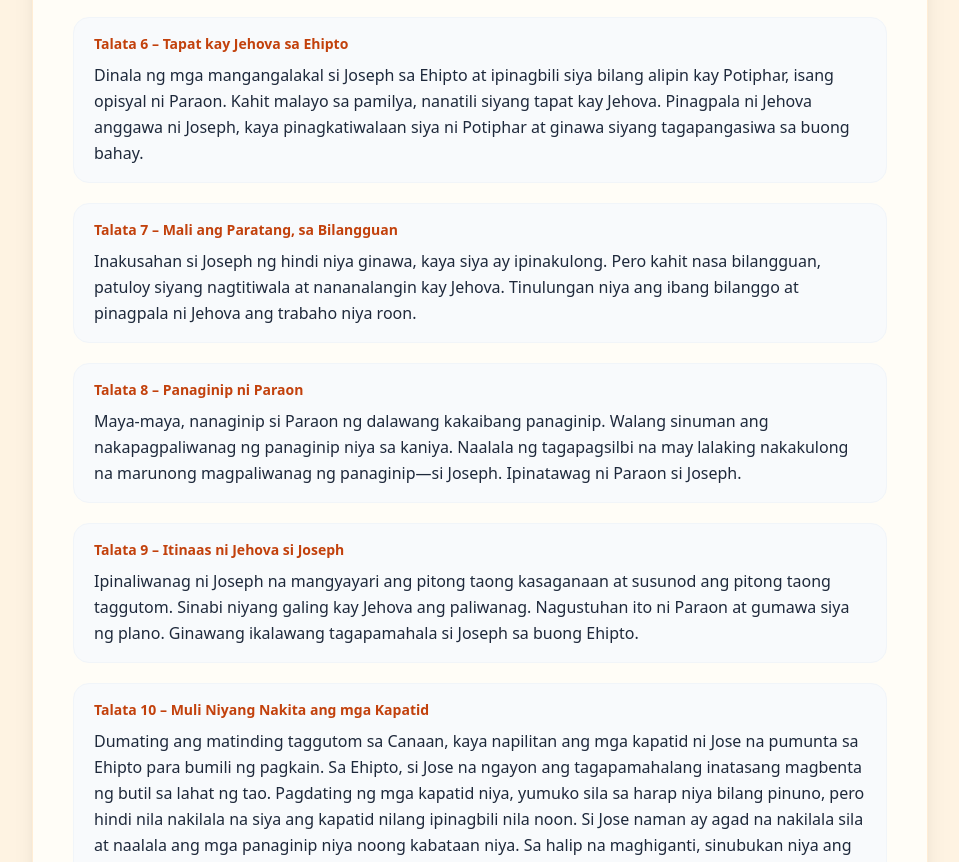
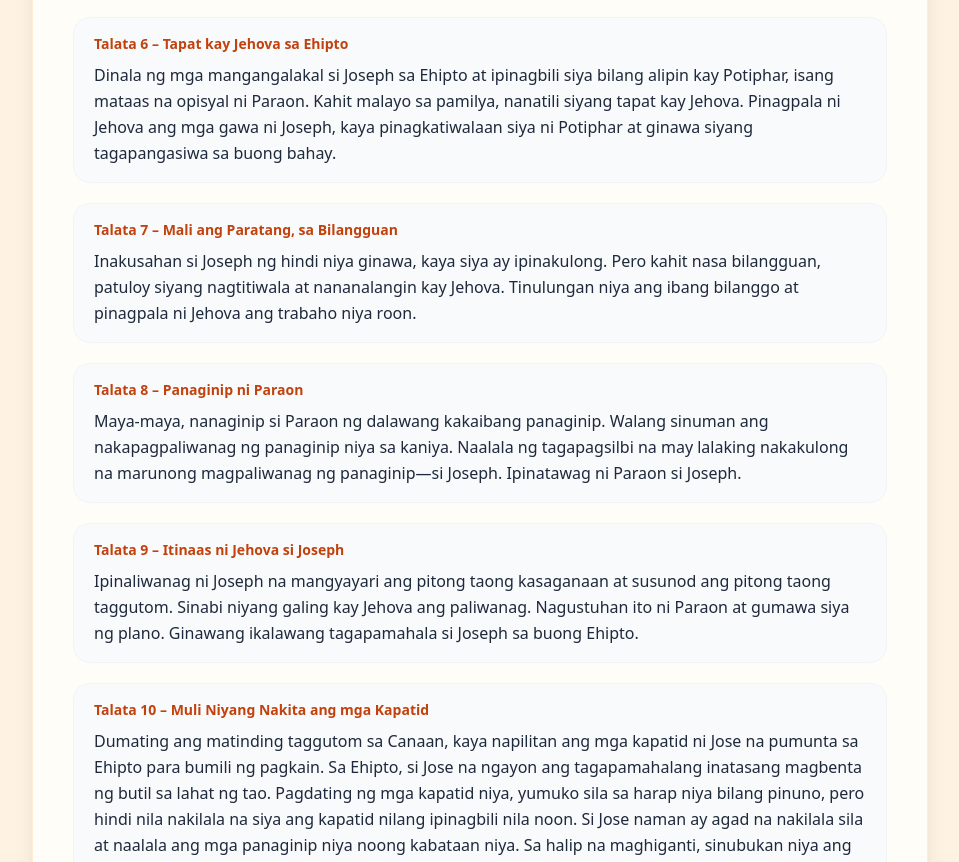
Before and after one commit to rayhartcares/hosmer-tagalog-public, a plain HTML site: page story-lab/unit1-joseph-story.html in a window 1280 px wide. Shown: the part 1026-1888 px from the top of the page, without its empty margins (160-1119 px from the left). Drawn offline with nearby package versions, Linux system fonts and the light colour scheme.

Commit message:
Update unit1-joseph-story.html

```diff
--- a/story-lab/unit1-joseph-story.html
+++ b/story-lab/unit1-joseph-story.html
@@ -173,8 +173,8 @@
               Talata 6 – Tapat kay Jehova sa Ehipto
             </h2>
             <p class="leading-relaxed">
-              Dinala ng mga mangangalakal si Joseph sa Ehipto at ipinagbili siya bilang alipin kay Potiphar, isang opisyal ni Paraon. Kahit malayo sa
-              pamilya, nanatili siyang tapat kay Jehova. Pinagpala ni Jehova anggawa ni Joseph, kaya pinagkatiwalaan siya ni Potiphar at ginawa
+              Dinala ng mga mangangalakal si Joseph sa Ehipto at ipinagbili siya bilang alipin kay Potiphar, isang mataas na opisyal ni Paraon. Kahit malayo sa
+              pamilya, nanatili siyang tapat kay Jehova. Pinagpala ni Jehova ang mga gawa ni Joseph, kaya pinagkatiwalaan siya ni Potiphar at ginawa
               siyang tagapangasiwa sa buong bahay.
             </p>
           </li>
```
